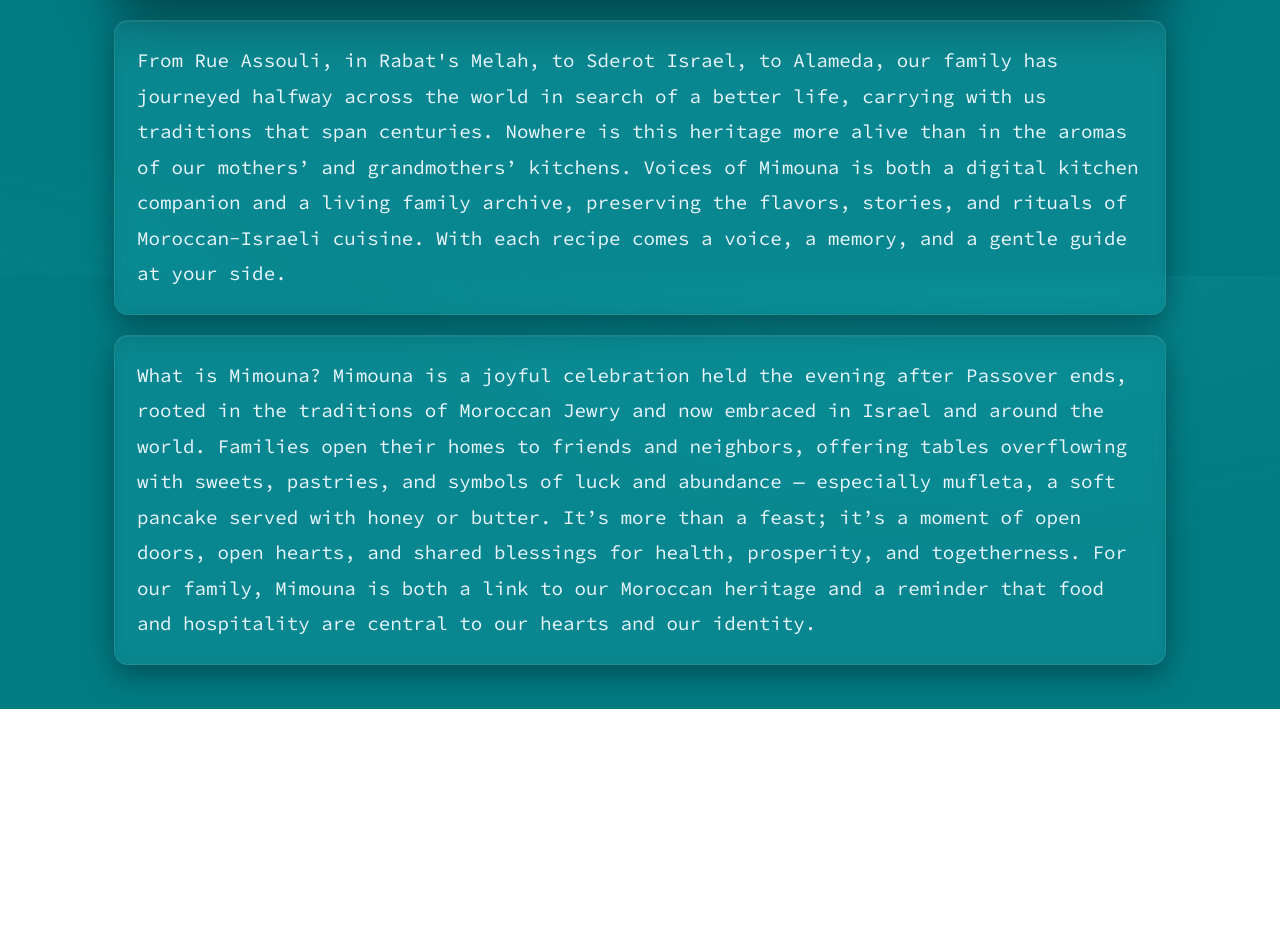
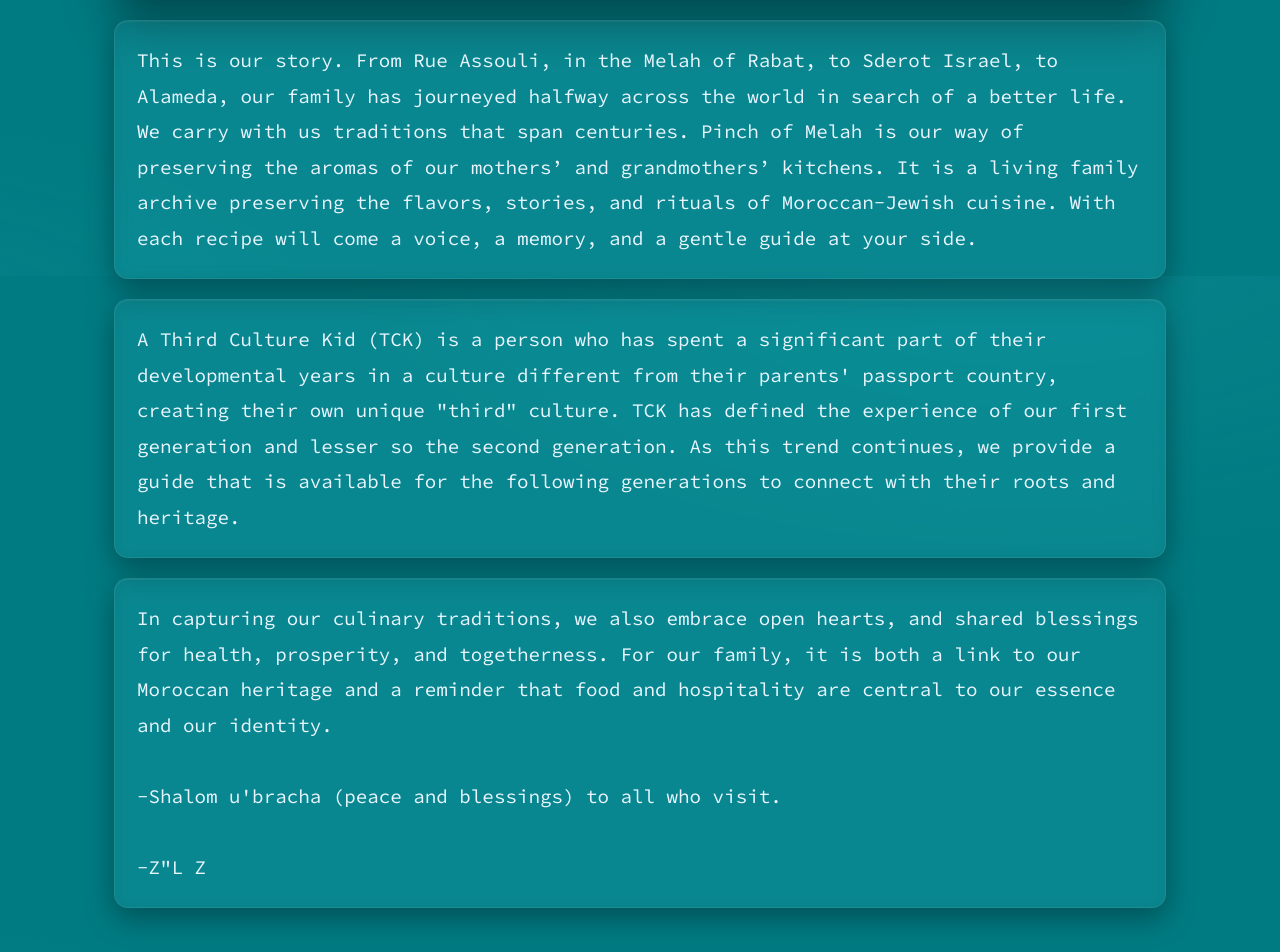
Before and after one commit to nohren/memes-table, a React app: page /archive#/about in a window 1280 px wide. Shown: the part 524-1476 px from the top of the page. Before the commit the page ends 1233 px from the top, so only its background shows below. Built offline with nearby package versions, Linux system fonts and the light colour scheme.

Commit message:
github workflow and changed title of app

```diff
--- a/index.html
+++ b/index.html
@@ -2,7 +2,7 @@
 <html>
   <head>
     <meta name="viewport" content="width=device-width, initial-scale=1" />
-    <title>Voices of Mimouna</title>
+    <title>Pinch of Melah</title>
   </head>
   <body>
     <div id="root"></div>
--- a/public/index_browserRouting.html
+++ b/public/index_browserRouting.html
@@ -1,7 +1,7 @@
 <!DOCTYPE html>
 <html>
   <head>
-    <title>Voices of Mimouna</title>
+    <title>Pinch of Melah</title>
     <!-- Start Single Page Apps for GitHub Pages -->
     <script type="text/javascript">
       // Single Page Apps for GitHub Pages
--- a/src/components/About.js
+++ b/src/components/About.js
@@ -5,26 +5,35 @@ export default function About(props) {
   return (
     <>
       <TextContainer>
-        From Rue Assouli, in Rabat's Melah, to Sderot Israel, to Alameda, our
-        family has journeyed halfway across the world in search of a better
-        life, carrying with us traditions that span centuries. Nowhere is this
-        heritage more alive than in the aromas of our mothers’ and grandmothers’
-        kitchens. Voices of Mimouna is both a digital kitchen companion and a
-        living family archive, preserving the flavors, stories, and rituals of
-        Moroccan-Israeli cuisine. With each recipe comes a voice, a memory, and
-        a gentle guide at your side.
+        This is our story. From Rue Assouli, in the Melah of Rabat, to Sderot
+        Israel, to Alameda, our family has journeyed halfway across the world in
+        search of a better life. We carry with us traditions that span
+        centuries. Pinch of Melah is our way of preserving the aromas of our
+        mothers’ and grandmothers’ kitchens. It is a living family archive
+        preserving the flavors, stories, and rituals of Moroccan-Jewish cuisine.
+        With each recipe will come a voice, a memory, and a gentle guide at your
+        side.
       </TextContainer>
       <TextContainer>
-        What is Mimouna? Mimouna is a joyful celebration held the evening after
-        Passover ends, rooted in the traditions of Moroccan Jewry and now
-        embraced in Israel and around the world. Families open their homes to
-        friends and neighbors, offering tables overflowing with sweets,
-        pastries, and symbols of luck and abundance — especially mufleta, a soft
-        pancake served with honey or butter. It’s more than a feast; it’s a
-        moment of open doors, open hearts, and shared blessings for health,
-        prosperity, and togetherness. For our family, Mimouna is both a link to
-        our Moroccan heritage and a reminder that food and hospitality are
-        central to our hearts and our identity.
+        A Third Culture Kid (TCK) is a person who has spent a significant part
+        of their developmental years in a culture different from their parents'
+        passport country, creating their own unique "third" culture. TCK has
+        defined the experience of our first generation and lesser so the second
+        generation. As this trend continues, we provide a guide that is
+        available for the following generations to connect with their roots and
+        heritage.
+      </TextContainer>
+      <TextContainer>
+        In capturing our culinary traditions, we also embrace open hearts, and
+        shared blessings for health, prosperity, and togetherness. For our
+        family, it is both a link to our Moroccan heritage and a reminder that
+        food and hospitality are central to our essence and our identity.
+        <br />
+        <br />
+        -Shalom u'bracha (peace and blessings) to all who visit.
+        <br />
+        <br />
+        -Z"L Z
       </TextContainer>
     </>
   );
--- a/src/components/App.js
+++ b/src/components/App.js
@@ -84,7 +84,7 @@ export default function App() {
     <AppContainer>
       <Header>
         <Brand>
-          Voices of Mimouna{' '}
+          Pinch of Melah{' '}
           {/* <Construction>Page under construction 🚧</Construction> */}
         </Brand>
       </Header>
--- a/src/components/Archive.js
+++ b/src/components/Archive.js
@@ -181,6 +181,16 @@ export default function Archive() {
   // console.log('selectedHoliday', selectedHoliday);
   // debugLog('searchQuery', searchQuery);
 
+  const holidayTags = [
+    'holiday',
+    'shabbat',
+    'passover',
+    'mimouna',
+    'purim',
+    'rosh hashana',
+    'hanukah',
+  ];
+
   // Main category definitions
   const mainCategories = {
     all: { label: 'All Recipes', tags: [] },
@@ -192,7 +202,7 @@ export default function Archive() {
     desserts: { label: 'Desserts', tags: ['dessert'] },
     holidays: {
       label: 'Holidays',
-      tags: ['holiday', 'shabbat', 'ramadan', 'mimouna'],
+      tags: holidayTags,
     },
     other: {
       label: 'Other',
@@ -204,11 +214,14 @@ export default function Archive() {
   const holidayCategories = {
     all_holidays: {
       label: 'All Holidays',
-      tags: ['holiday', 'shabbat', 'ramadan', 'mimouna'],
+      tags: holidayTags,
     },
-    rosh_hashana: { label: 'Rosh Hashana', tags: ['rosh hashana'] },
-    passover: { label: 'Passover', tags: ['passover'] },
-    hanukah: { label: 'Hanukah', tags: ['hanukah'] },
+    rosh_hashana: { label: 'Rosh Hashana', tags: [holidayTags[5]] },
+    passover: { label: 'Passover', tags: [holidayTags[2]] },
+    hanukah: { label: 'Hanukah', tags: [holidayTags[6]] },
+    shabbat: { label: 'Shabbat', tags: [holidayTags[1]] },
+    mimouna: { label: 'Mimouna', tags: [holidayTags[3]] },
+    purim: { label: 'Purim', tags: [holidayTags[4]] },
   };
 
   // Simple fuzzy search function
```
